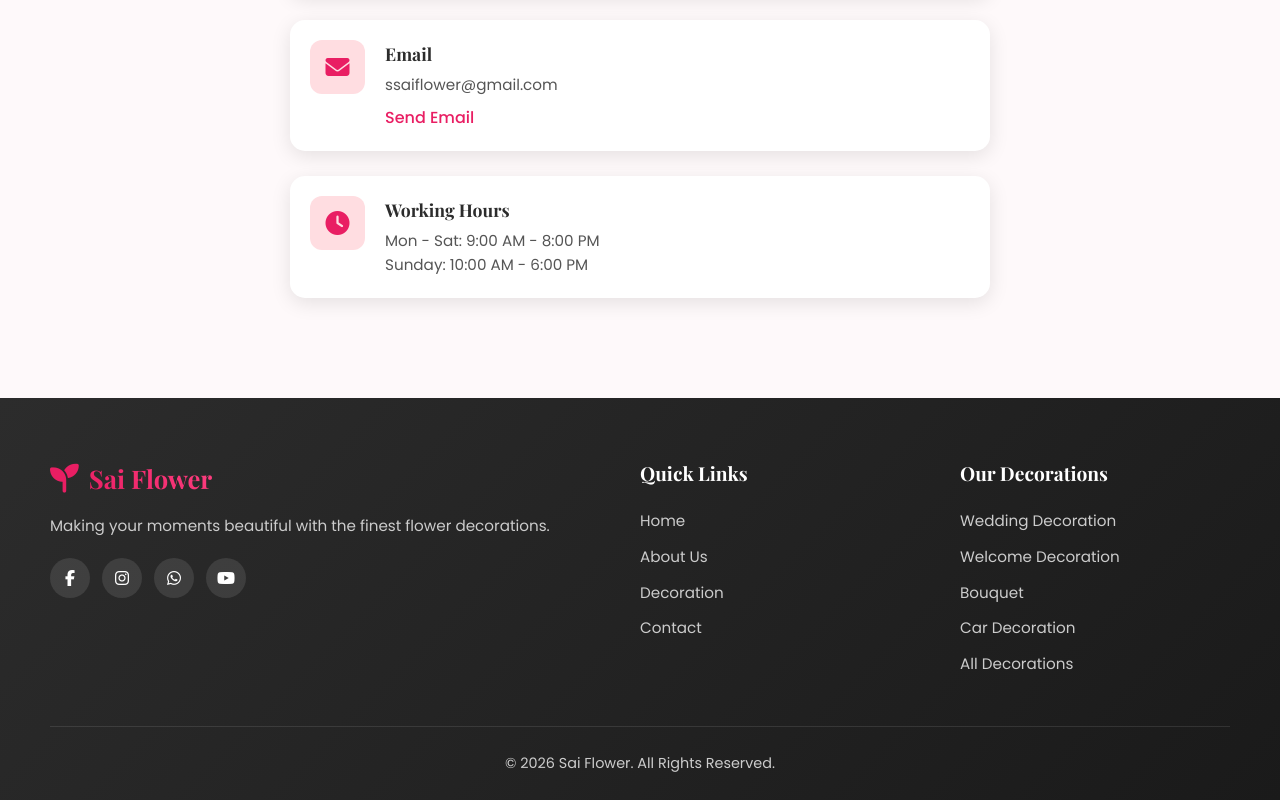
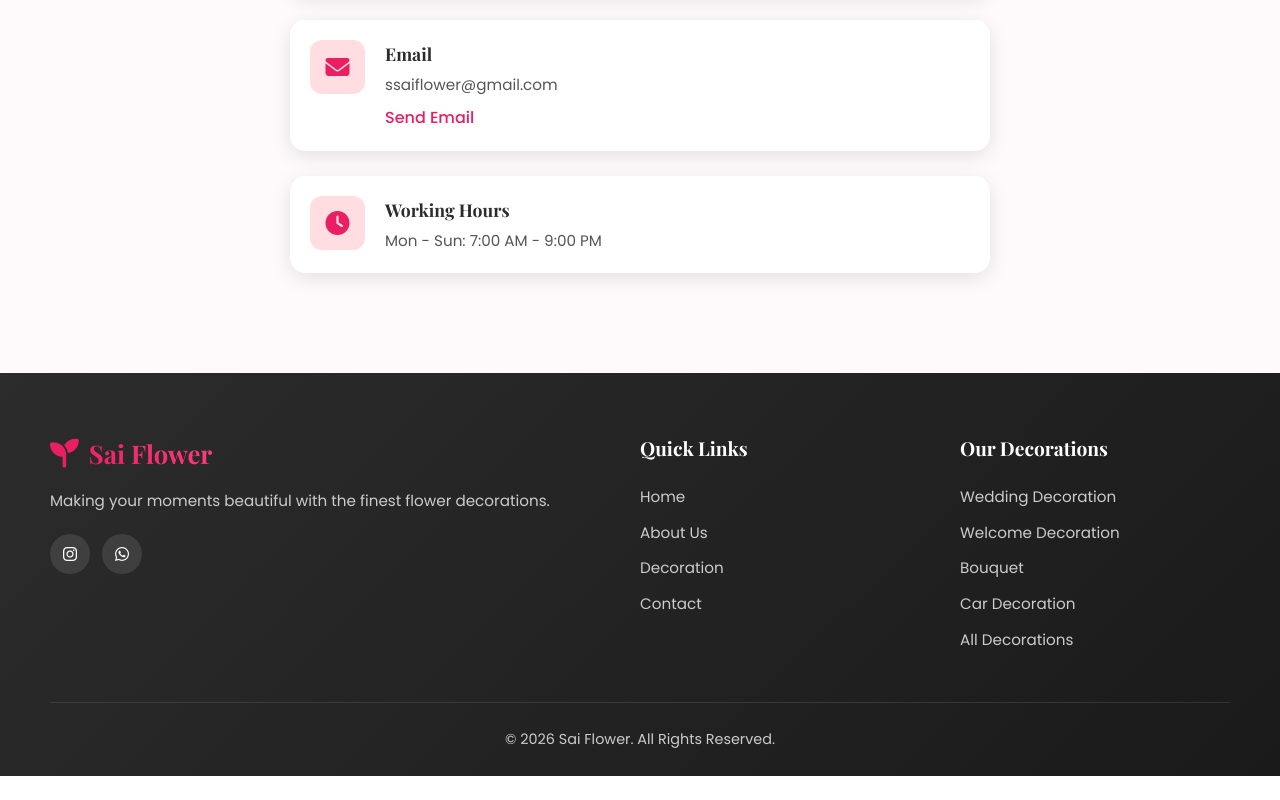
Before and after one commit to quantumcrafts004-ui/sai-flowers, a plain HTML site: page index.html in a window 1280 px wide. Shown: the part 3710-4510 px from the top of the page. After the commit the page ends 4486 px from the top, so only its background shows below. Drawn offline with nearby package versions, Linux system fonts and the light colour scheme.

Commit message:
Update working hours, footer social links, contact info

```diff
--- a/index.html
+++ b/index.html
@@ -266,8 +266,7 @@
                             <i class="fas fa-clock" aria-hidden="true"></i>
                             <div>
                                 <h4>Working Hours</h4>
-                                <p>Mon - Sat: 9:00 AM - 8:00 PM</p>
-                                <p>Sunday: 10:00 AM - 6:00 PM</p>
+                                <p>Mon - Sun: 7:00 AM - 9:00 PM</p>
                             </div>
                         </div>
                     </div>
@@ -549,10 +548,8 @@
                     </div>
                     <p>Making your moments beautiful with the finest flower decorations.</p>
                     <div class="social-links">
-                        <a href="#" aria-label="Facebook"><i class="fab fa-facebook-f" aria-hidden="true"></i></a>
-                        <a href="#" aria-label="Instagram"><i class="fab fa-instagram" aria-hidden="true"></i></a>
-                        <a href="#" aria-label="WhatsApp"><i class="fab fa-whatsapp" aria-hidden="true"></i></a>
-                        <a href="#" aria-label="YouTube"><i class="fab fa-youtube" aria-hidden="true"></i></a>
+                        <a href="https://www.instagram.com/sai_flower_55/" target="_blank" rel="noopener noreferrer" aria-label="Instagram"><i class="fab fa-instagram" aria-hidden="true"></i></a>
+                        <a href="https://wa.me/918904295558" target="_blank" rel="noopener noreferrer" aria-label="WhatsApp"><i class="fab fa-whatsapp" aria-hidden="true"></i></a>
                     </div>
                 </div>
                 <div class="footer-section">
```
